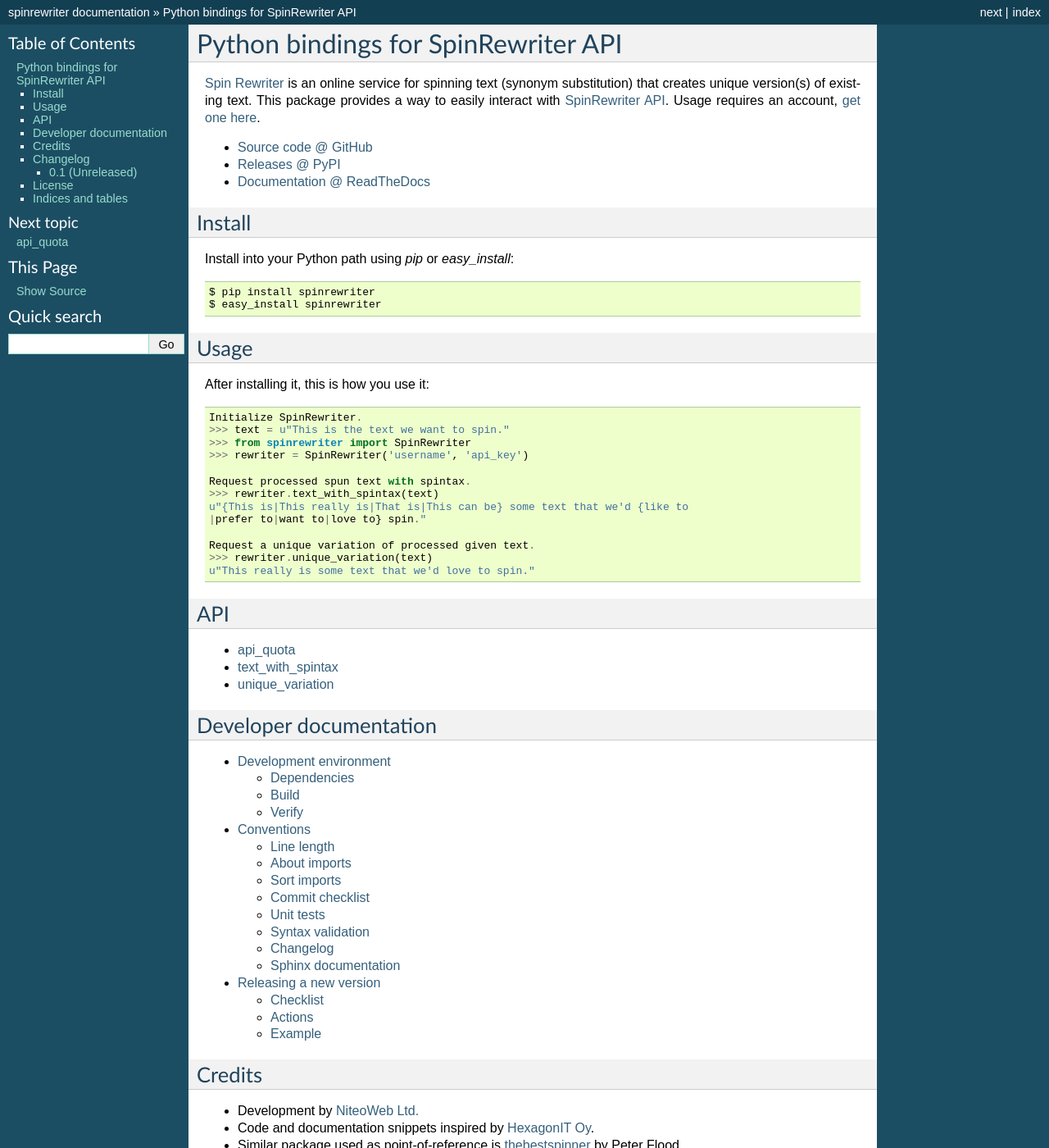
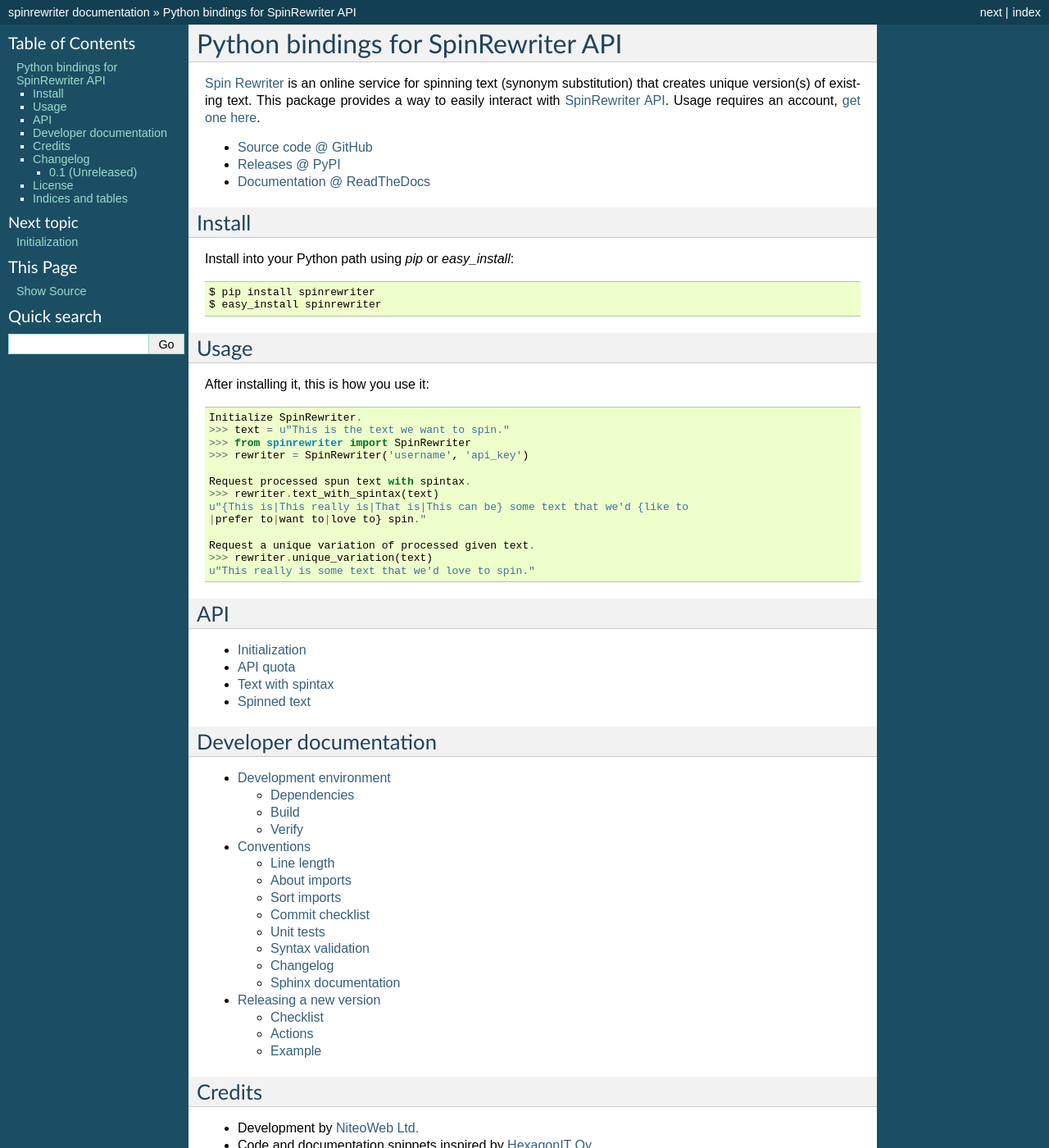
Before and after one commit to teamniteo/spinrewriter, a Sphinx documentation site: the page built from docs/index.rst, in a window 1280 px wide and 1400 px high. Shown: the whole window at 82% size. Built offline with Sphinx 7.4.7, drawn with Linux system fonts in a browser that asks for light colours.

```diff
--- a/docs/api.rst
+++ b/docs/api.rst
@@ -1,16 +1,21 @@
-api_quota
+Initialization
+==============
+
+.. automethod:: spinrewriter.SpinRewriter.__init__
+
+API quota
 =========
 
-.. automethod:: spinrewriter.api_quota
+.. automethod:: spinrewriter.SpinRewriter.api_quota
 
 
-text_with_spintax
+Text with spintax
 =================
 
 .. automodule:: spinrewriter.text_with_spintax
 
 
-unique_variation
-===============
+Spinned text
+============
 
 .. automethod:: spinrewriter.unique_variation
```
Also changed, not shown: src/spinrewriter/__init__.py (+15 -0 lines).
